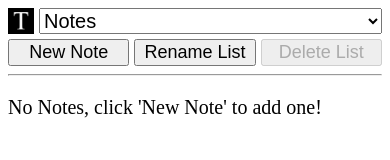
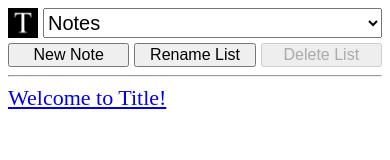
Before and after one commit to TotalChris/totalchris.github.io, a plain HTML site: page index.html in a window 390 px wide. Drawn offline with Linux system fonts and the light colour scheme.

Commit message:
Add icon and intro

```diff
--- a/index.html
+++ b/index.html
@@ -3,12 +3,13 @@
         <title>Title</title>
         <link rel="stylesheet" href="title.css">
         <link rel="manifest" href="/manifest.json">
+        <link rel="icon" type="image/x-icon" href="img/favicon.ico">
         <meta name="viewport" content="initial-scale=1.0, width=device-width" />
     </head>
     <body onload="init()">
         <div id="toolbar">
             <div id="header">
-              <img src="img/ic512.png" height="26px" width="26px">
+              <img src="img/ic512.png" id="logo">
               <select id="shelflist">
                   <option id="tNewShelf" value="tNewShelf">+ New List</option>
               </select>
--- a/title.css
+++ b/title.css
@@ -1,5 +1,8 @@
 #list, #editor, #tClose, #tDelete{
     display: none;
+}
+#header{
+    height: 30px;
 }
 #toolbar, #header, #tools{
     display: flex;
@@ -21,6 +24,9 @@ input{
 dialog{
     border: solid 1px black;
 }
+#logo{
+    height: inherit;
+}
 @media screen and (max-width: 600px){
     #toolbar{
         flex-wrap: wrap;
@@ -32,7 +38,7 @@ dialog{
     }
     #tools button{
         width: -webkit-fill-available;
-        font-size: 18px;
+        font-size: 16px;
     }
     p, #doc, #docname, #shelflist, dialog input, dialog button {
         font-size: 20px;
--- a/title.js
+++ b/title.js
@@ -31,6 +31,15 @@ function init() { //initialize element references and global objects/listeners
   if (this.stored == null || this.stored.length == 0) { //init when no data is present
     this.loneshelf = new Shelf();
     this.loneshelf.name = "Notes";
+    this.loneshelf.NoteList[0] = new Note();
+    this.loneshelf.NoteList[0].name = "Welcome to Title!"
+    this.loneshelf.NoteList[0].content = `This is a simple note in Title! It's a tiny web application that anyone can download and install on their phone, tablet, computer, and more! It has simple controls to create plaintext notes and separate them into lists.
+
+Title stores your notes in your web browser's local storage when you leave the app, meaning that everything you make here stays on the device you're using and is never shared with third parties or apps. This does also mean that each device and web browser you use will have separate notes and lists, but for a small app that's not a terrible thing!
+
+Title's core functionality was made in a single day, and the few big changes since then have been bug fixes and code cleanup. Title adopts a minimalist webpage style, meaning that the UI loads instantly with no lag or overhead.
+
+Thanks for using Title!`
     this.shelflist[0] = this.loneshelf;
   } else {
     this.stored.forEach((l) => {
@@ -150,6 +159,8 @@ function UpdateShelves(shelftoset) {
 
 function ShelfView(shelf) {  //transitions to list note view using the current shelf
 
+  document.title = (shelf.name == undefined ? "Untitled List" : shelf.name);
+
   UpdateShelves(shelf);
 
   //Clear and re-render the note list
@@ -182,6 +193,7 @@ function EditView(note) {  //transitions to editing view with a given note ref
   //avoid 'undefined' in new or empty notes
   $("#docname").val((note.name == undefined ? "" : note.name));
   $("#doc").val((note.content == undefined ? "" : note.content));
+  document.title = (note.name == undefined ? "Untitled Note" : note.name);
 
   //remove old event listeners from tool buttons to prevent cross-deletion
   this.tClose.off("click");
```
Also changed, not shown: img/favicon.ico (added).
